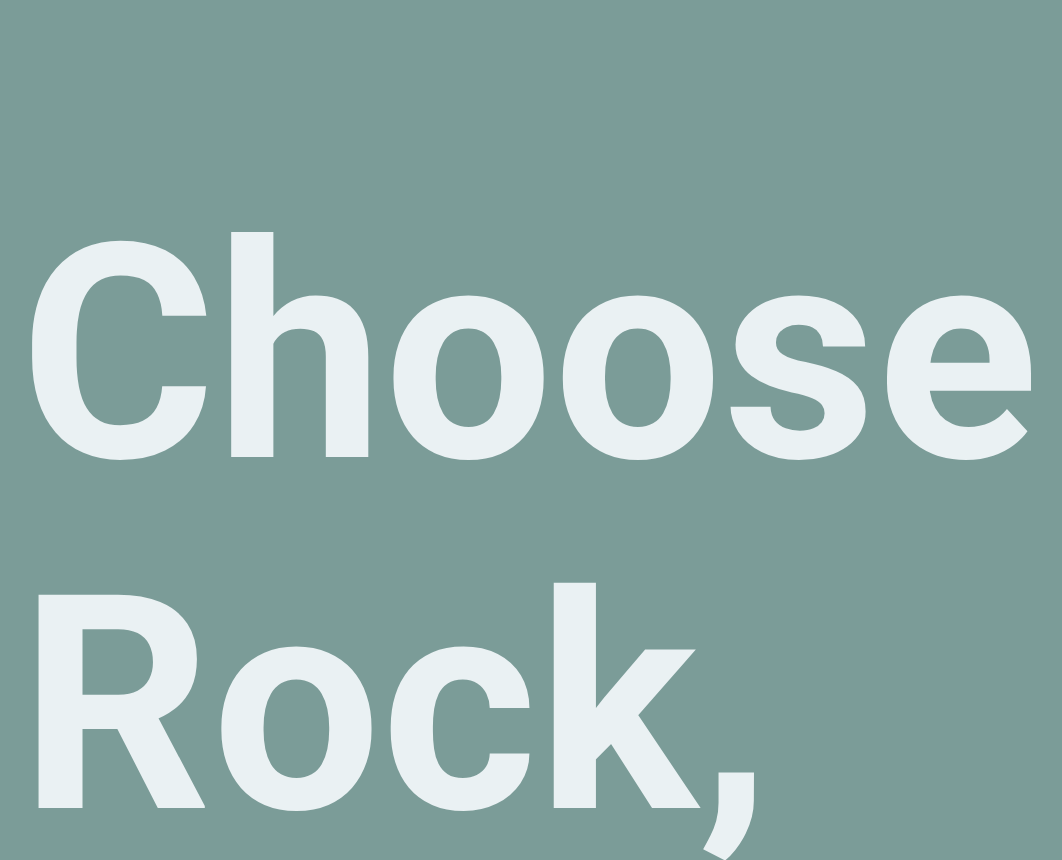
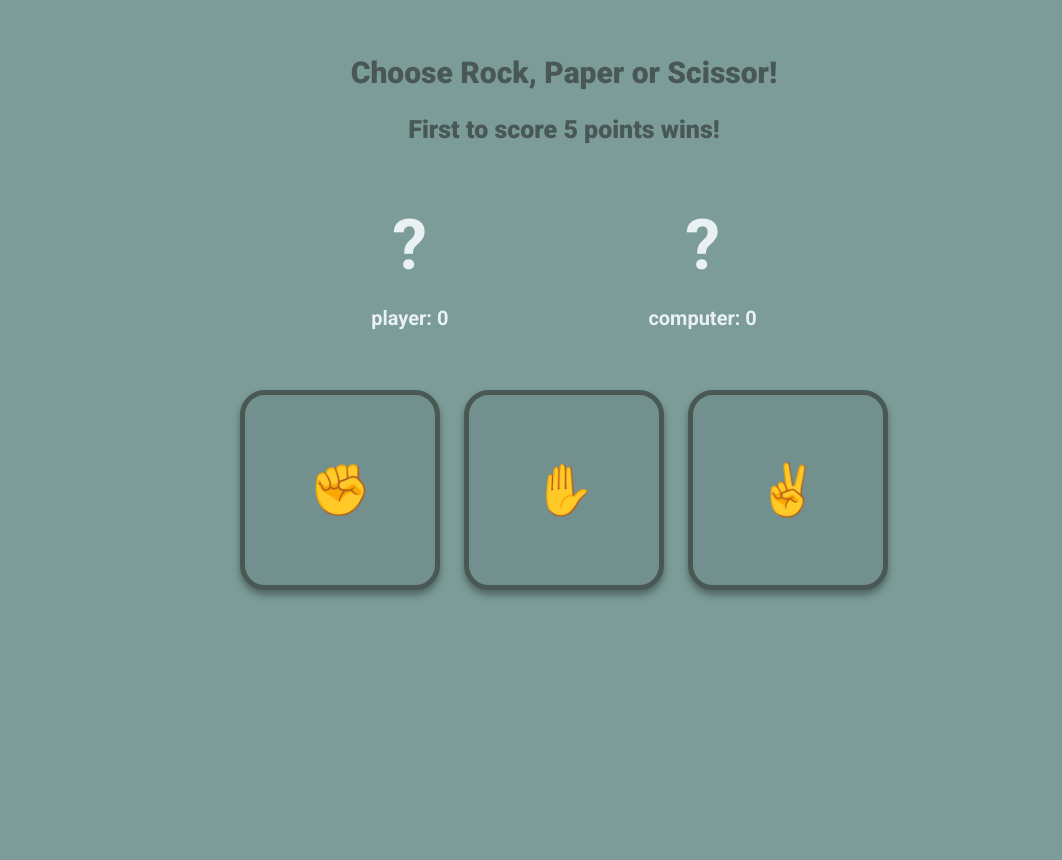
Before and after one commit to dogukan-sys/RPSGame, a plain HTML site: page index.html in a window 1280 px wide. Shown: the part 178-1038 px from the top of the page, without its empty margins (76-1138 px from the left). After the commit the page ends 800 px from the top, so only its background shows below. Drawn offline with Linux system fonts and the light colour scheme.

Commit message:
styled buttons and scoreboard

```diff
--- a/main.css
+++ b/main.css
@@ -11,24 +11,55 @@ body{
 }
 
 #scoreboard{
-  margin: 100px;
+  text-align: center;
+  margin-top: 200px;
+  margin-bottom: 50px;
+}
+h2.score-info{
+  color: #495755;
+  font-size: 30px;
+  font-weight: 900;
+}
+h3.score-message{
+  color: #495755;
+  font-size: 25px;
+  font-weight: 900  ;
 }
 
-#playerScore, #compScore,#scoreboard{
-  font-size: 200px;
+.score-container{
+  margin-top: 60px;
+  display: flex;
+  gap: 200px;
+  justify-content: center;
+}
+
+.score-box{
+  gap: 20px;
+  display: flex;
+  flex-direction: column;
+  align-items: center;
+}
+.sign{
+  font-size: 70px;
+  color: #EAF1F3;
+  font-weight: bolder;
+}
+.score{
+  font-size: 20px;
   color: #EAF1F3;
   font-weight: bolder;
 }
 
 
+
 button{
   box-shadow: 0 5px 7px rgb(0 0 0 / 35%) ;
-  width: 400px;
-  height: 400px;
-  font-size: 100px;
+  width: 200px;
+  height: 200px;
+  font-size: 50px;
   background-color: #72908D;
-  border: 10px solid #495755;
-  border-radius: 100px;
+  border: 5px solid #495755;
+  border-radius: 25px;
   margin: 10px;
 }
 
@@ -36,5 +67,5 @@ button:hover{
   transform: translateY(-0.2rem);
   background-color: #EAF1F3;
   cursor: pointer;
-  box-shadow: 10px 10px rgb(0 0 0 / 35%);
+  box-shadow: 10px 10px 5px rgb(0 0 0 / 35%);
 }
```
